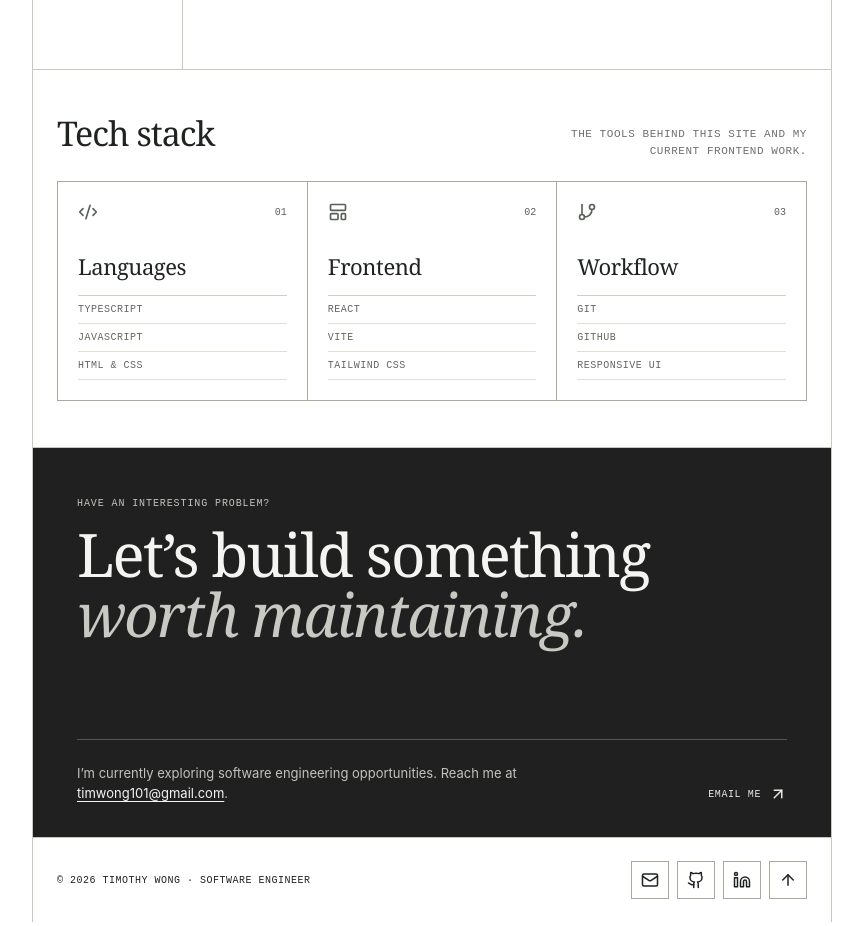
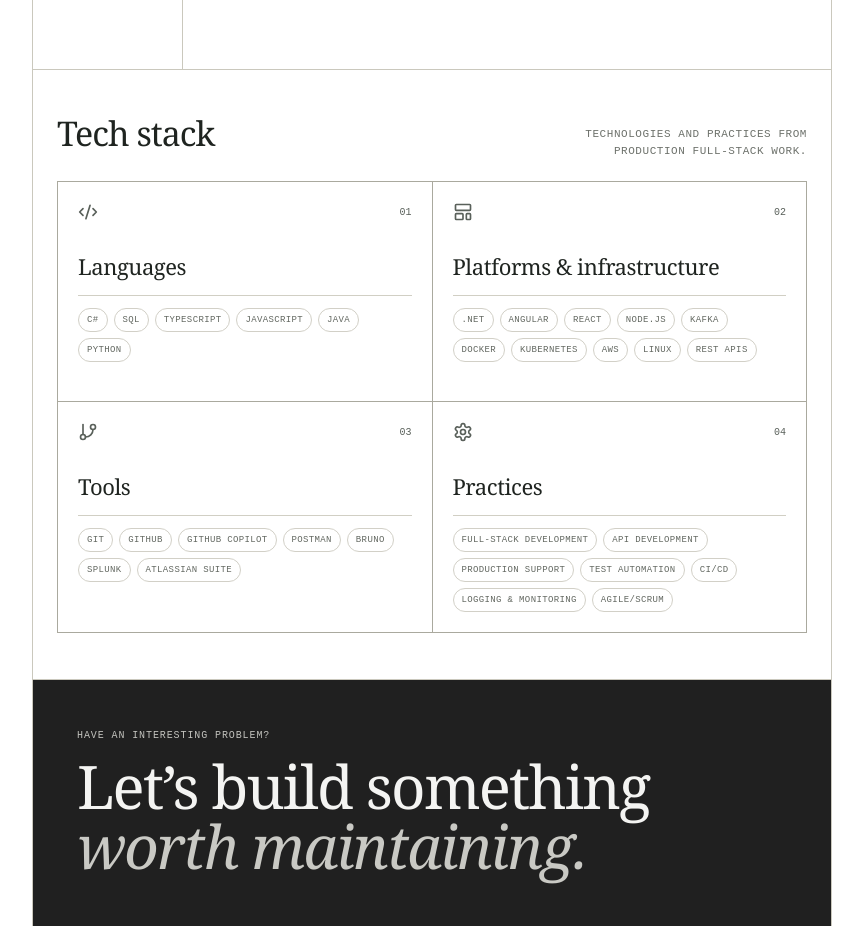
Before and after one commit to timwong101/my-portfolio, a React (Vite) app: page / in a window 1280 px wide. Shown: the part 1860-2786 px from the top of the page, without its empty margins (208-1071 px from the left). Built offline with nearby package versions, Linux system fonts and the light colour scheme.

Commit message:
Update tech stack from resume

```diff
--- a/src/App.tsx
+++ b/src/App.tsx
@@ -9,6 +9,7 @@ import {
   LayoutTemplate,
   Linkedin,
   Mail,
+  Settings,
 } from 'lucide-react';
 
 const projects = [
@@ -32,17 +33,22 @@ const techStack = [
   {
     icon: Code2,
     title: 'Languages',
-    items: ['TypeScript', 'JavaScript', 'HTML & CSS'],
+    items: ['C#', 'SQL', 'TypeScript', 'JavaScript', 'Java', 'Python'],
   },
   {
     icon: LayoutTemplate,
-    title: 'Frontend',
-    items: ['React', 'Vite', 'Tailwind CSS'],
+    title: 'Platforms & infrastructure',
+    items: ['.NET', 'Angular', 'React', 'Node.js', 'Kafka', 'Docker', 'Kubernetes', 'AWS', 'Linux', 'REST APIs'],
   },
   {
     icon: GitBranch,
-    title: 'Workflow',
-    items: ['Git', 'GitHub', 'Responsive UI'],
+    title: 'Tools',
+    items: ['Git', 'GitHub', 'GitHub Copilot', 'Postman', 'Bruno', 'Splunk', 'Atlassian Suite'],
+  },
+  {
+    icon: Settings,
+    title: 'Practices',
+    items: ['Full-stack development', 'API development', 'Production support', 'Test automation', 'CI/CD', 'Logging & monitoring', 'Agile/Scrum'],
   },
 ];
 
@@ -155,7 +161,7 @@ function App() {
         <section className="stack-section ruled-section" aria-labelledby="stack-title">
           <div className="section-heading stack-heading">
             <div><h2 id="stack-title">Tech stack</h2></div>
-            <p>The tools behind this site and my current frontend work.</p>
+            <p>Technologies and practices from production full-stack work.</p>
           </div>
           <div className="stack-grid">
             {techStack.map(({ icon: Icon, title, items }, index) => (
--- a/src/index.css
+++ b/src/index.css
@@ -79,13 +79,13 @@ h2 { margin: 0; font-family: Georgia, serif; font-size: 34px; font-weight: 400;
 
 .stack-section { padding: 38px 24px 46px; }
 .stack-heading { margin-bottom: 22px; }
-.stack-grid { display: grid; grid-template-columns: repeat(3, 1fr); border-top: 1px solid #aaa99e; border-left: 1px solid #aaa99e; }
-.stack-grid article { min-height: 190px; padding: 20px; border-right: 1px solid #aaa99e; border-bottom: 1px solid #aaa99e; display: flex; flex-direction: column; }
+.stack-grid { display: grid; grid-template-columns: repeat(2, 1fr); border-top: 1px solid #aaa99e; border-left: 1px solid #aaa99e; }
+.stack-grid article { min-height: 220px; padding: 20px; border-right: 1px solid #aaa99e; border-bottom: 1px solid #aaa99e; display: flex; flex-direction: column; }
 .stack-top { display: flex; align-items: center; justify-content: space-between; color: #59605a; }
 .stack-top span { font: 10px ui-monospace, monospace; }
 .stack-grid h3 { margin: 28px 0 12px; font-family: Georgia, serif; font-size: 22px; font-weight: 400; letter-spacing: -.02em; }
-.stack-grid ul { list-style: none; margin: 0; padding: 0; border-top: 1px solid #d1cfc4; }
-.stack-grid li { padding: 8px 0; border-bottom: 1px solid #e0ded5; color: #626760; font: 10px ui-monospace, monospace; text-transform: uppercase; letter-spacing: .05em; }
+.stack-grid ul { display: flex; flex-wrap: wrap; align-content: flex-start; gap: 6px; list-style: none; margin: 0; padding: 12px 0 0; border-top: 1px solid #d1cfc4; }
+.stack-grid li { padding: 6px 8px; border: 1px solid #d2d0c7; border-radius: 99px; color: #626760; font: 9px ui-monospace, monospace; text-transform: uppercase; letter-spacing: .04em; }
 
 .contact-section { min-height: 390px; padding: 50px 44px 34px; display: flex; flex-direction: column; background: #202020; color: #f4f4f2; position: relative; overflow: hidden; }
 .contact-section .meta { color: #c2c2bd; }
```
